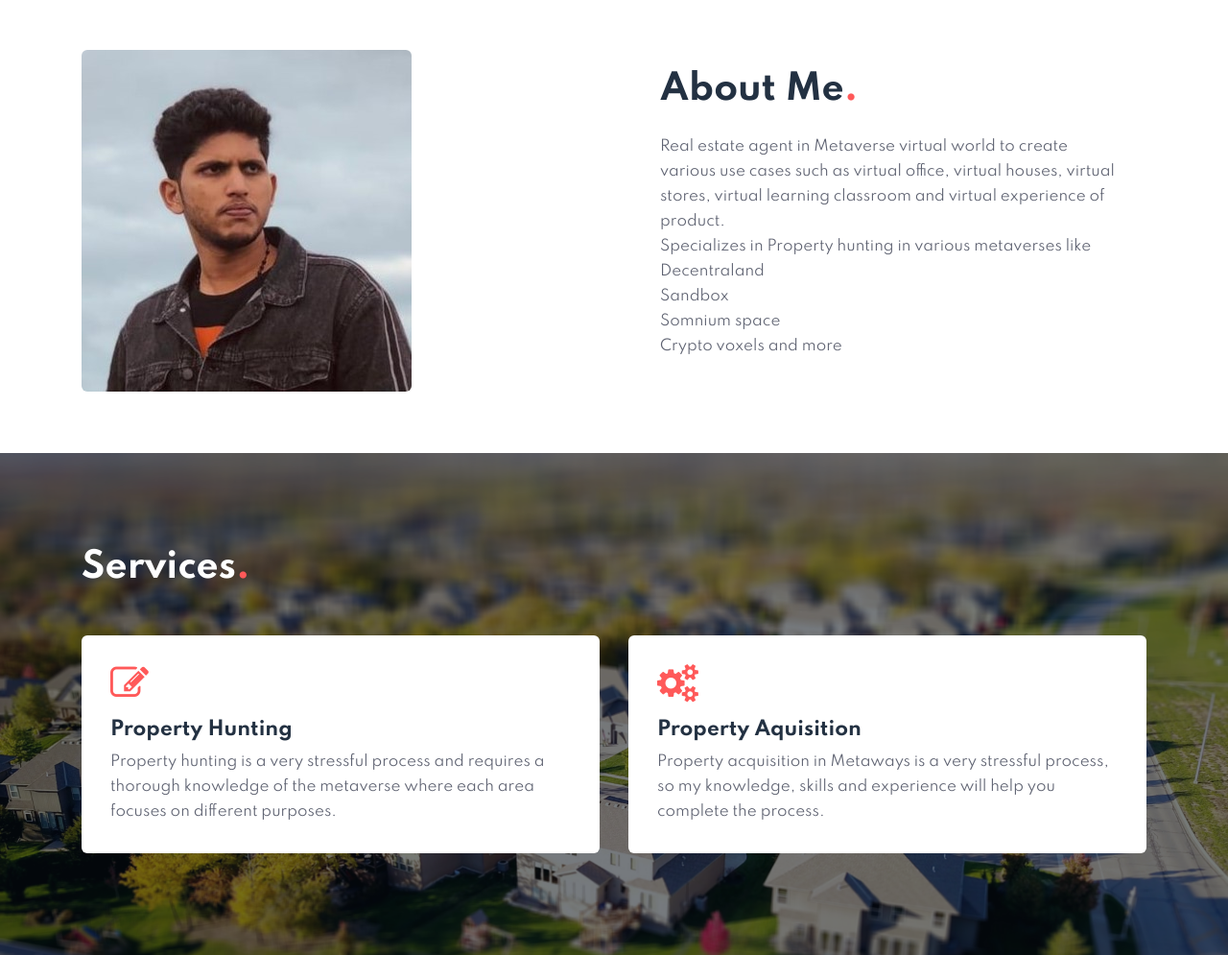
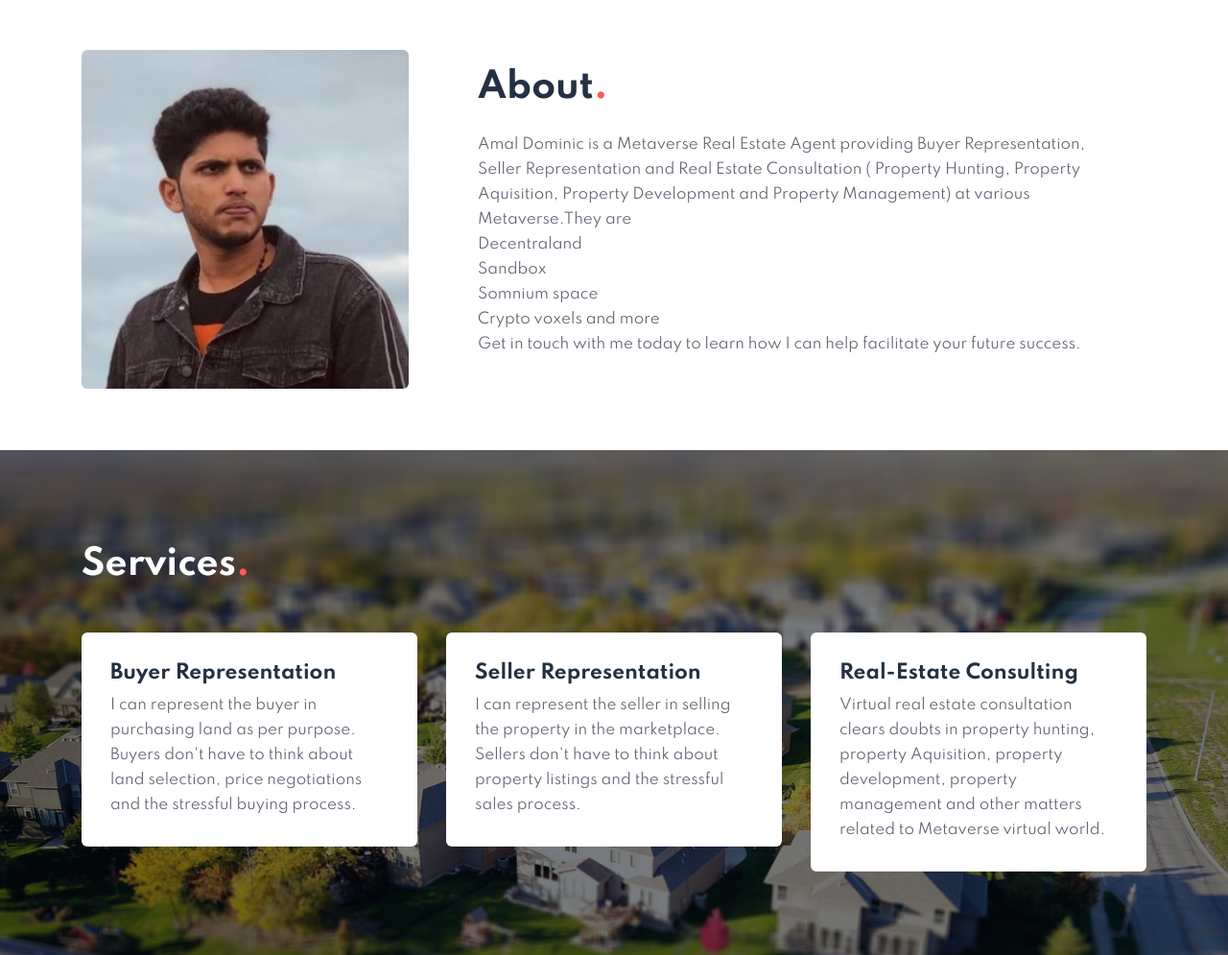
Before and after one commit to happiestdotsweb/a, a plain HTML site: page index.html in a window 1280 px wide. Shown: the part 860-1855 px from the top of the page at 96% size. Drawn offline with Linux system fonts and the light colour scheme.

Commit message:
Update index.html

```diff
--- a/index.html
+++ b/index.html
@@ -86,18 +86,20 @@
         <div class="container py-lg-3">
           <!-- /row-->
           <div class="content-photo-grids row mt-lg-5 mt-4">
-            <div class="photo-6-inf-left col-lg-6 pr-lg-4">
+            <div class="photo-6-inf-left col-lg-4 pr-lg-4">
               <img src="assets/images/amal dp.jpg" class="img-fluid" alt="">
             </div>
-            <div class="photo-6-inf-right col-lg-6 text-left pl-lg-5">
+            <div class="photo-6-inf-right col-lg-8 text-left pl-lg-5">
 
               <h3 class="hny-title">
-                About Me<span class="dot-1">.</span></h3>
-              <p> Real estate agent in Metaverse virtual world to create various use cases such as virtual office, virtual houses, virtual stores, virtual learning classroom and virtual experience of product.<br> Specializes in Property hunting in various metaverses like <br>
-Decentraland<br>
-Sandbox <br>
-Somnium space<br>
-Crypto voxels and more
+                About<span class="dot-1">.</span></h3>
+              <p>Amal Dominic is a Metaverse Real Estate Agent providing Buyer Representation, Seller Representation and Real Estate Consultation
+                 ( Property Hunting, Property Aquisition, Property Development and Property Management) at various Metaverse.They are
+                <br>Decentraland
+                <br>Sandbox
+                <br>Somnium space
+                <br>Crypto voxels and more
+                <br>Get in touch with me today to learn how I can help facilitate your future success.
 
 
             </div>
@@ -124,23 +126,32 @@ Crypto voxels and more
           <h3 class="hny-title two">Services<span class="dot-1">.</span></h3>
 
           <div class="features4-grids text-left row mt-5">
-            <div class="col-lg-6 col-md-6 features4-grid">
+            <div class="col-lg-4 col-md-4 features4-grid">
               <div class="features4-grid-inn">
-                <span class="fa fa-pencil-square-o icon-fea4" aria-hidden="true"></span>
-                <h5><a href="#URL">property hunting</a></h5>
-                <p>Property hunting is a very stressful process and requires a thorough knowledge of the metaverse where each area focuses on different purposes.</p>
+
+                <h5><a href="#URL"> Buyer Representation</a></h5>
+                <p>I can represent the buyer in purchasing land as per purpose. Buyers don't have to think about land selection, price negotiations and the stressful buying process.</p>
 
               </div>
             </div>
 
-            <div class="col-lg-6 col-md-6 features4-grid third">
+            <div class="col-lg-4 col-md-4 features4-grid third">
               <div class="features4-grid-inn">
-                <span class="fa fa-cogs icon-fea4" aria-hidden="true"></span>
-                <h5><a href="#URL">Property Aquisition</a></h5>
-                <p>Property acquisition in Metaways is a very stressful process, so my knowledge, skills and experience will help you complete the process.</p>
+
+                <h5><a href="#URL">Seller Representation</a></h5>
+                <p>I can represent the seller in selling the property in the marketplace. Sellers don't have to think about property listings and the stressful sales process.</p>
 
               </div>
             </div>
+            <div class="col-lg-4 col-md-4 features4-grid third">
+              <div class="features4-grid-inn">
+
+                <h5><a href="#URL">Real-Estate Consulting</a></h5>
+                <p>Virtual real estate consultation clears doubts in property hunting, property Aquisition, property development, property management and other matters related to Metaverse virtual world.</p>
+
+              </div>
+            </div>
+
 
           </div>
         </div>
@@ -182,33 +193,7 @@ Crypto voxels and more
     </div>
 </section>
 
-<section class="w3l-services-6-main">
-  <div class="services-6 py-5">
-    <div class="container py-lg-5">
 
-      <h3 class="hny-title">Real-estate consultation in metaverse<span class="dot-1">.</span></h3>
-      <div class="row story-6-grids text-left mt-lg-5 mt-4">
-        <div class="col-lg-5 story-gd-left">
-          <a href="index.html"><img src="assets/images/metaverse real estate consultation.png" class="img-fluid" alt=""></a>
-        </div>
-        <div class="photo-6-inf-right col-lg-6 text-left pl-lg-5">
-
-
-          <p>When it comes to making important decisions with virtual real estate, you can count on me to guide you in the right direction. My background with Virtual Land and various metaspaces is only part of my knowledge base. We use that knowledge to provide you with expert-level guidance.
-
-
-
-             <br><br><br><br><br>   This means that whatever your ambitions, we can guide you through the process. Contact me today and start a conversation that will unlock the unlocking value waiting in virtual real estate.
-           </p>
-
-        </div>
-
-      </div>
-
-    </div>
-  </div>
-  </div>
-</section>
 <section class="blog-slider">
   <div class="blog-slider-inner py-5">
       <div class="container py-lg-5">
```
